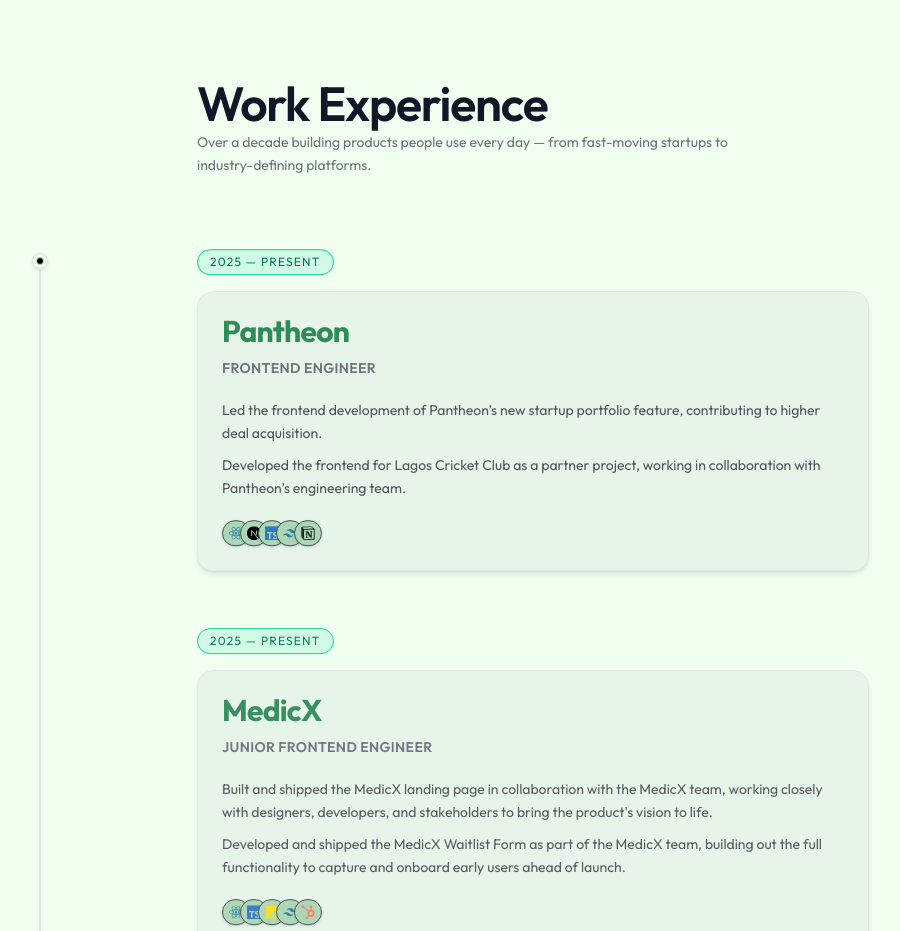
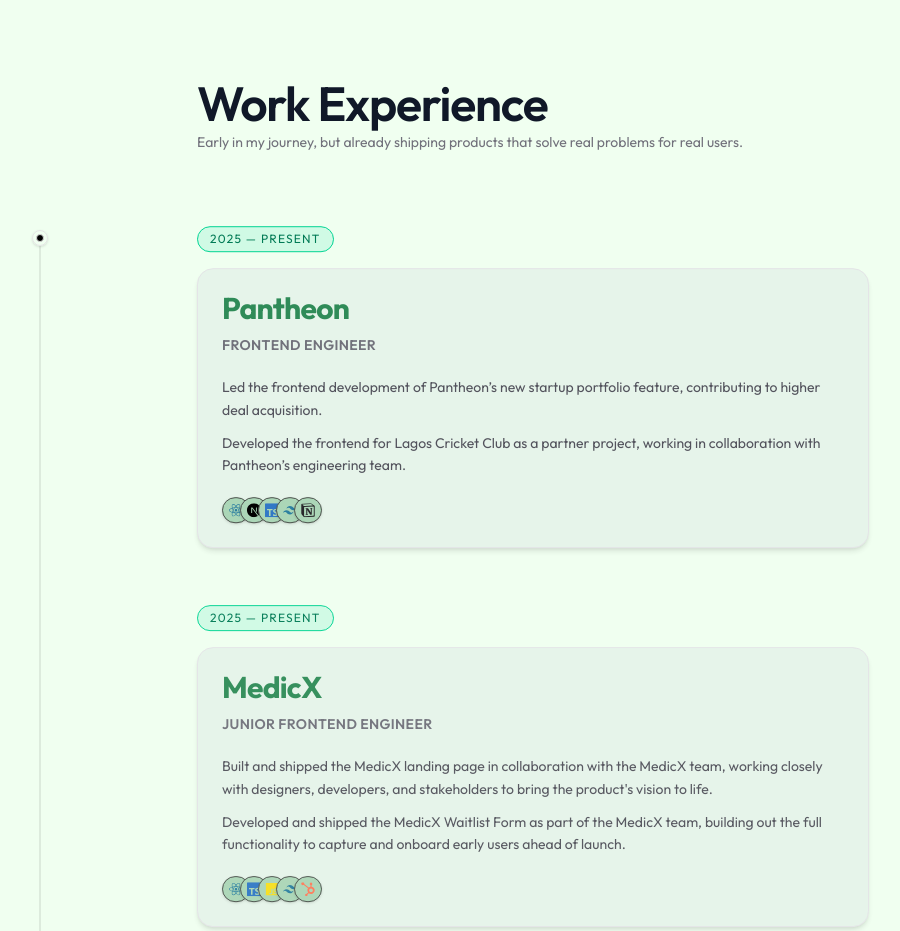
Before and after one commit to Judahabraham15/Portfolios, a React (Vite) app in the folder Client/: page / in a window 1280 px wide. Shown: the part 4760-5691 px from the top of the page, without its empty margins (107-1007 px from the left). Built offline with nearby package versions, Linux system fonts and the light colour scheme.

Commit message:
Rephrased the subheading for the Work section

```diff
--- a/Client/src/Components/Work.jsx
+++ b/Client/src/Components/Work.jsx
@@ -218,8 +218,7 @@
           Work Experience
         </h1>
         <p className="text-zinc-500 text-sm leading-relaxed max-w-xl text-left">
-          Over a decade building products people use every day — from
-          fast-moving startups to industry-defining platforms.
+         Early in my journey, but already shipping products that solve real problems for real users.
         </p>
       </div>
 
```
